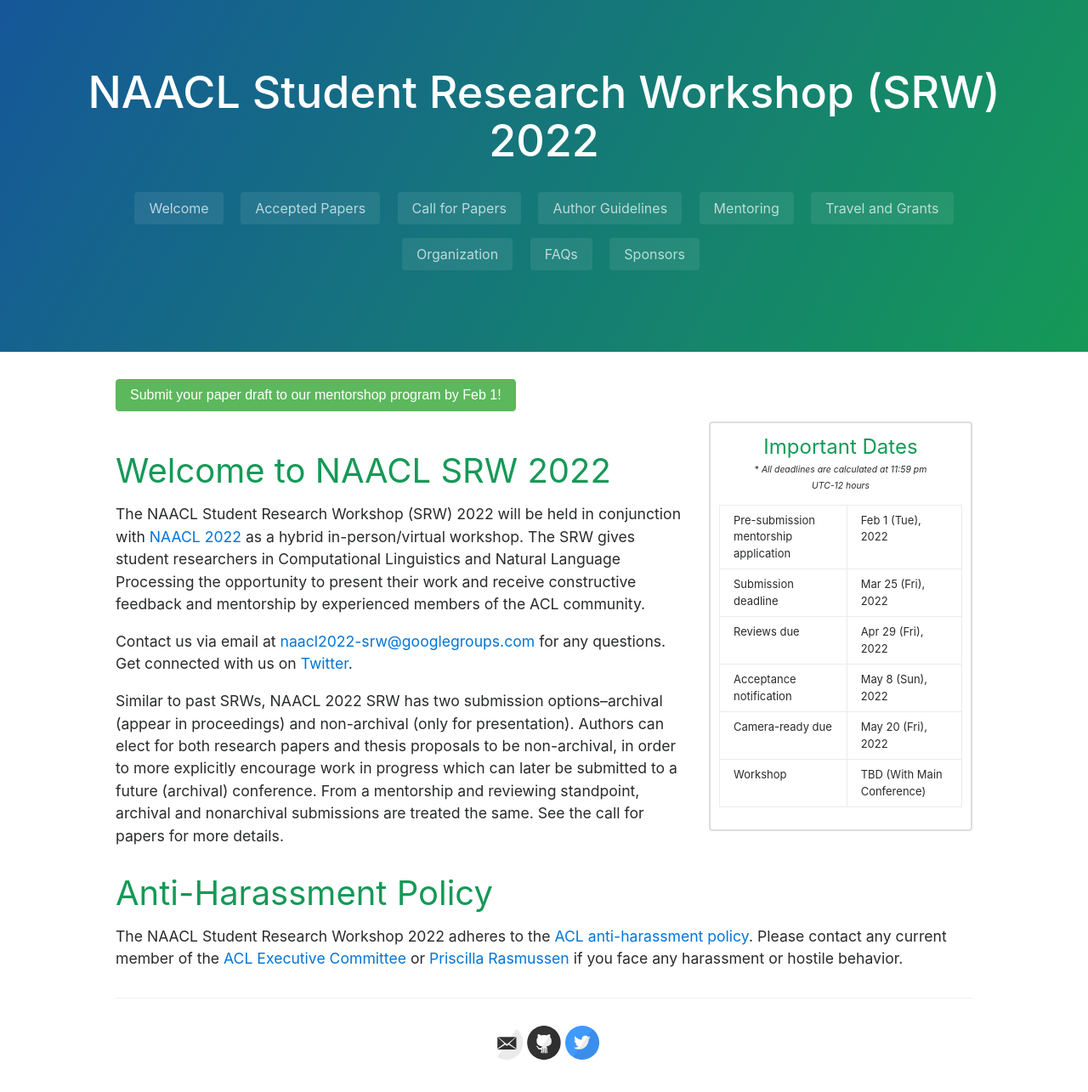
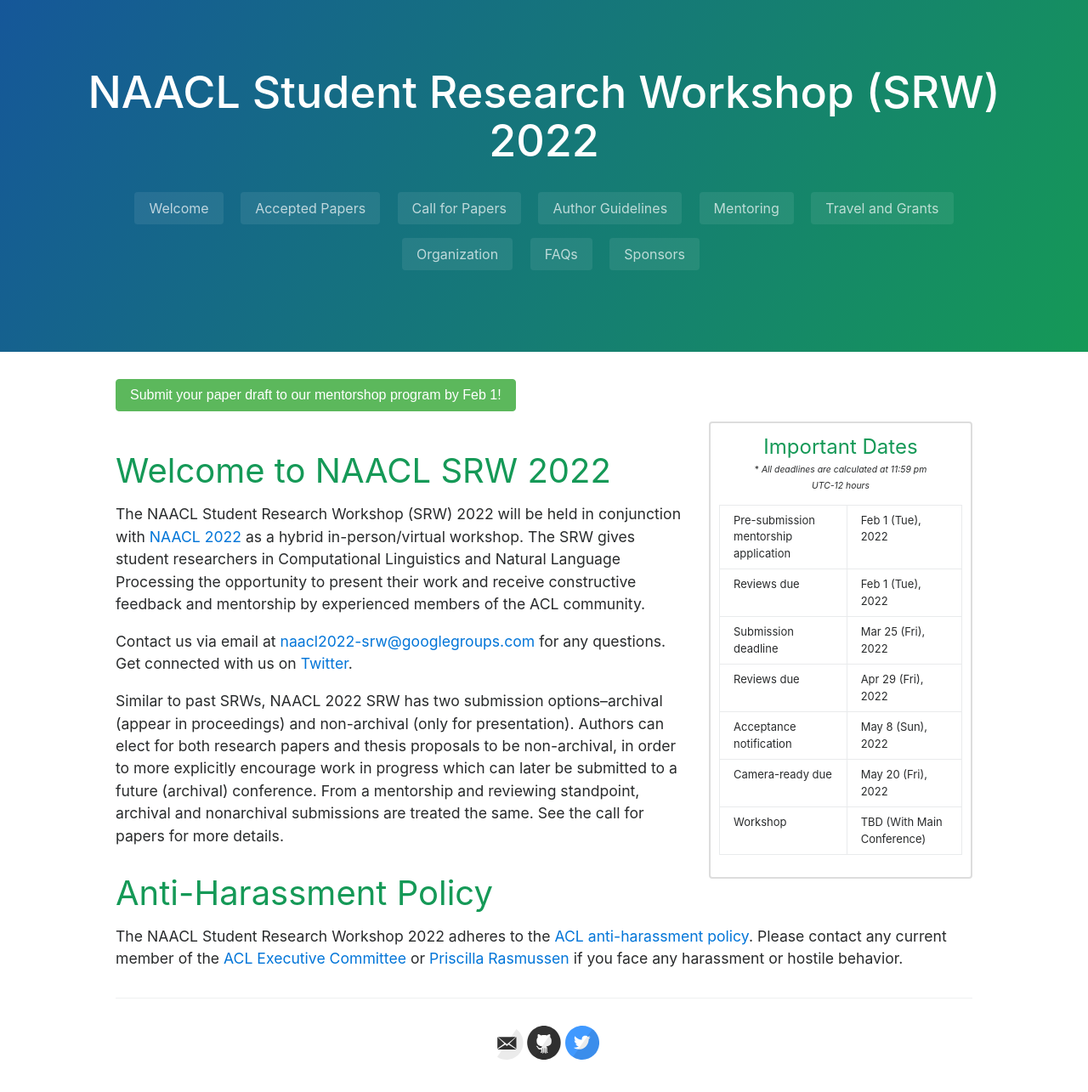
Before and after one commit to naacl2022-srw/naacl2022-srw.github.io, a Jekyll site: the page built from index.md, in a window 1280 px wide. Shown: the whole page at 85% size. Built offline with Jekyll 4.4.1, drawn with Linux system fonts in a browser that asks for light colours.

Commit message:
Update default.html

```diff
--- a/_layouts/default.html
+++ b/_layouts/default.html
@@ -8,6 +8,7 @@
 
     {% capture nowdate %}{{'now' | date: '%s' | minus: 86400 }}{% endcapture %}
     {% capture presubmen %}{{'Feb 1 2022' | date: '%s'}}{% endcapture %}
+    {% capture presubfeed %}{{'Feb 1 2022' | date: '%s'}}{% endcapture %}
     {% capture sub %}{{'Mar 25 2022' | date: '%s'}}{% endcapture %}
     {% capture revdue %}{{'Apr 29 2022' | date: '%s'}}{% endcapture %}
     {% capture not %}{{'May 8 2022' | date: '%s'}}{% endcapture %}
@@ -25,6 +26,15 @@
                 {% if presubmen < nowdate %} <strike> <font color="grey">{% endif %}
                 {% if datediff < 30 and datediff > -1 %} </font><font color="red"> {% endif %}
                 {{ presubmen | date: "%b %-d (%a), %Y" }}</font>
+              </td>
+            </tr>
+            <tr><td>Reviews due</td>
+              <td>
+
+                {% if presubfeed < nowdate %} <strike> <font color="grey">{% endif %}
+                {% assign datediff = presubfeed | minus: nowdate | divided_by: 60 | divided_by: 60 | divided_by: 24 %}
+                {% if datediff < 30  and datediff > -1 %} </font><font color="red"> {% endif %}
+                {{ presubfeed | date: "%b %-d (%a), %Y" }}</font>
               </td>
             </tr>
             <tr><td>Submission deadline</td>
```
